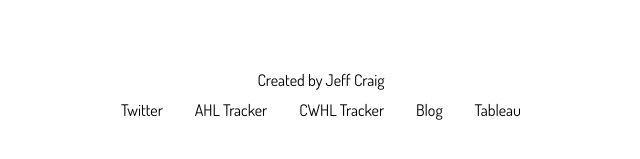
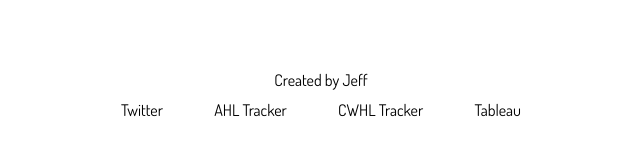
Before and after one commit to notnotjeff/leafs-prospects, a React (Create React App) app: page /games in a window 1280 px wide. Shown: the part 277-436 px from the top of the page, without its empty margins (319-959 px from the left). Built offline with nearby package versions, Linux system fonts and the light colour scheme; no server answers.

Commit message:
Update footer

```diff
--- a/src/components/Footer.js
+++ b/src/components/Footer.js
@@ -7,7 +7,7 @@ const Footer = () => {
       <span>
         Created by{' '}
         <a href="https://twitter.com/not_not_jeff" target="_blank" rel="noopener noreferrer">
-          Jeff Craig
+          Jeff
         </a>
       </span>
       <span className="footer-links">
@@ -20,10 +20,7 @@ const Footer = () => {
         <a href="http://www.cwhltracker.com" target="_blank" rel="noopener noreferrer">
           CWHL Tracker
         </a>
-        <a href="https://jefftcraig.github.io/ahl-writeups/" target="_blank" rel="noopener noreferrer">
-          Blog
-        </a>
-        <a href="https://public.tableau.com/profile/jeff.craig#!/" target="_blank" rel="noopener noreferrer">
+        <a href="https://public.tableau.com/app/profile/notnotjeff" target="_blank" rel="noopener noreferrer">
           Tableau
         </a>
       </span>
```
